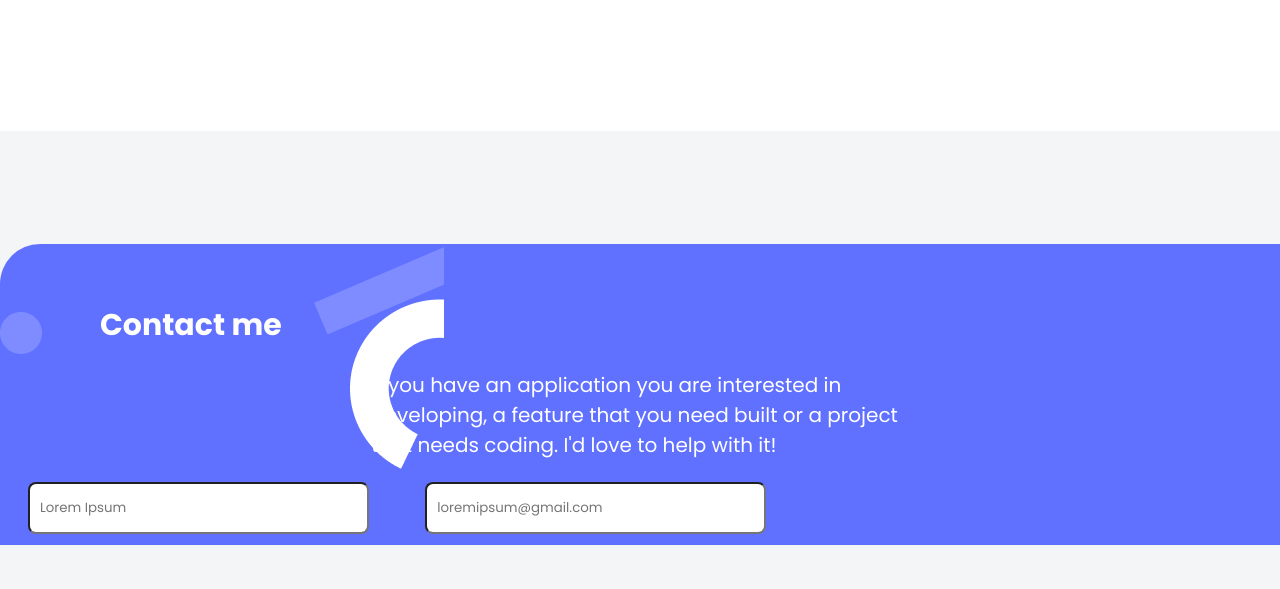
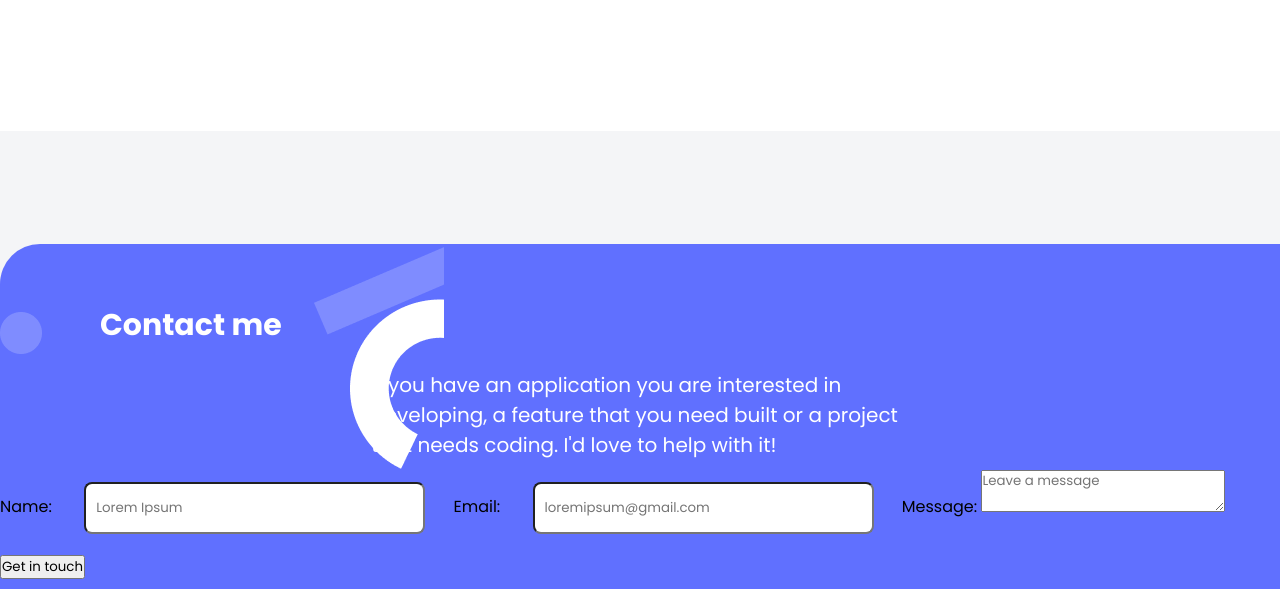
Before and after one commit to Srilearns/Portfolio-Website-Mobile-First, a website: page index.html in a window 1280 px wide. Shown: the part 4042-4631 px from the top of the page. Before the commit the page ends 4587 px from the top, so only its background shows below. Drawn offline with nearby package versions, Linux system fonts and the light colour scheme.

Commit message:
Add textarea, home button and label to validate form

```diff
--- a/index.html
+++ b/index.html
@@ -227,9 +227,14 @@
            <p class="contact-p">If you have an application you are interested in developing, a feature that you need built or a project that needs coding.
              I'd love to help with it!</p>
            <form action="https://formspree.io/f/xjvjejyb" method="POST">
-             <input name="name" type="text" placeholder="Lorem Ipsum" required maxlength="30" >
-             <input name="email" type="email" placeholder="loremipsum@gmail.com" required>
-           </form>
+             <label for="name">Name:</label>
+             <input name="user_name" type="text" id="name" placeholder="Lorem Ipsum" required maxlength="30" >
+             <label for="mail">Email:</label>
+             <input name="user_email" id="mail" type="email" placeholder="loremipsum@gmail.com" required>
+             <label for="msg">Message:</label>
+             <textarea name="user_message" id="msg" placeholder="Leave a message" maxlength="500" required></textarea>
+             <button type="submit">Get in touch</button>
+            </form>
     </footer>
   </body>
 </html>
```
